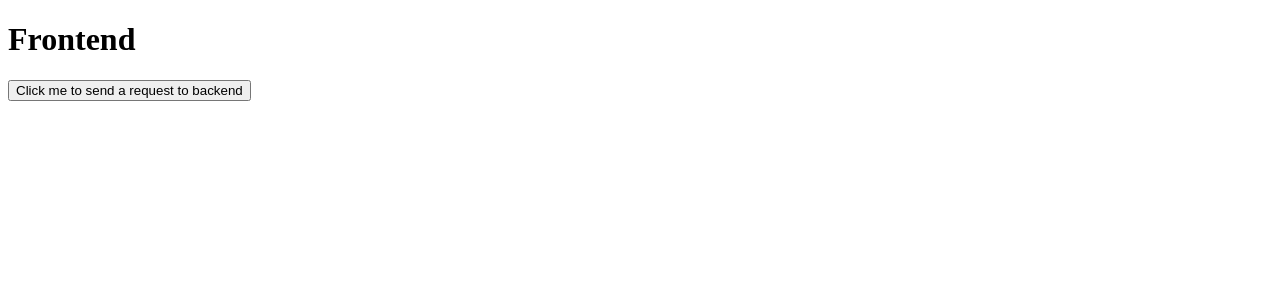
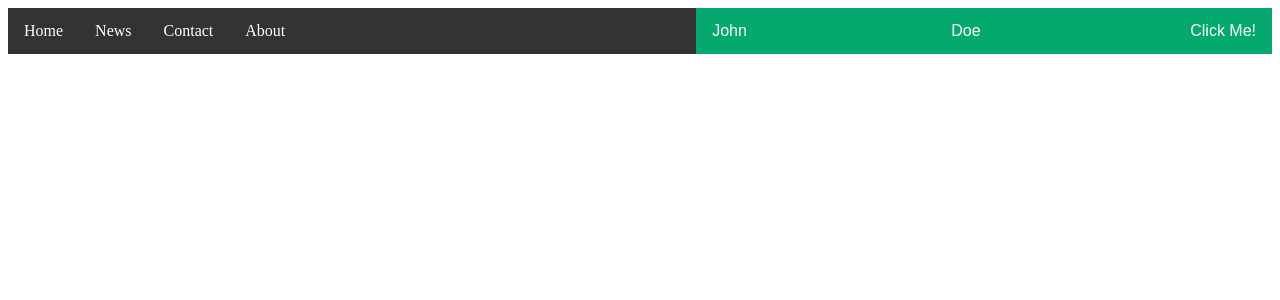
Before and after one commit to Raduk900/Some-web, a Python web app: template js/public/templates/index.html in a window 1280 px wide. Shown: the top 300 px of the page. Run offline with Jinja, Linux system fonts and the light colour scheme; the template is opened without the code that fills it, so the values that code supplies are empty.

Commit message:
Some changes

```diff
--- a/js/public/templates/index.html
+++ b/js/public/templates/index.html
@@ -1,13 +1,20 @@
 <!DOCTYPE html>
-<html lang="en">
-<head>
-    <meta charset="UTF-8">
-    <meta name="viewport" content="width=device-width, initial-scale=1.0">
-    <title>Frontend</title>
-</head>
+<html>
+  <head>
+    <link rel="stylesheet" type="text/css" href="style.css" />
+    <script src="script.js"></script>
+  </head>
 <body>
-    <h1>Frontend</h1>
-    <button id="myButton">Click me to send a request to backend</button>
-    <script src="script.js"></script>
+
+<ul>
+  <li><a class="active" href="#home">Home</a></li>
+  <li><a href="#news">News</a></li>
+  <li><a href="#contact">Contact</a></li>
+  <li><a href="#about">About</a></li>
+  <button type="button" id="myButton">Click Me!</button>
+  <input type="text" id="lname" name="lname" value="Doe">
+  <input type="text" id="fname" name="fname" value="John">
+</ul>
+
 </body>
 </html>
```
